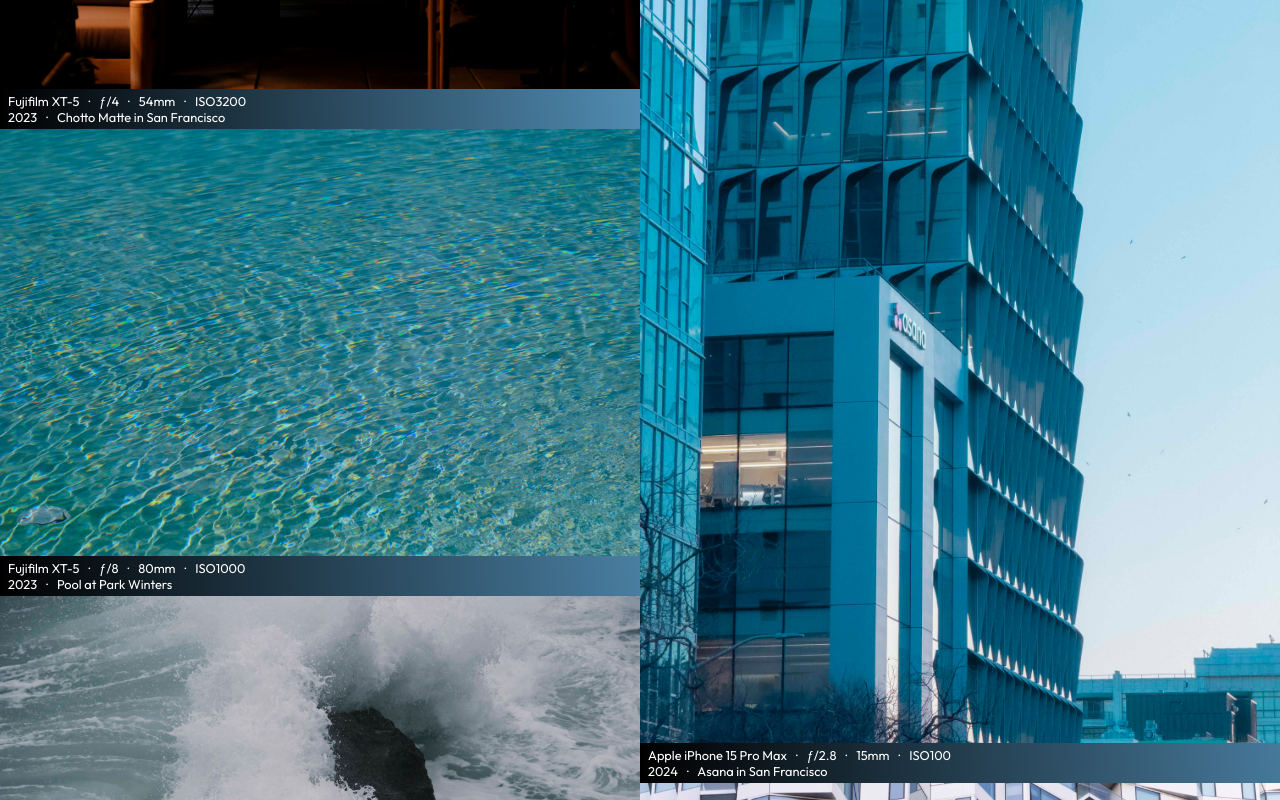
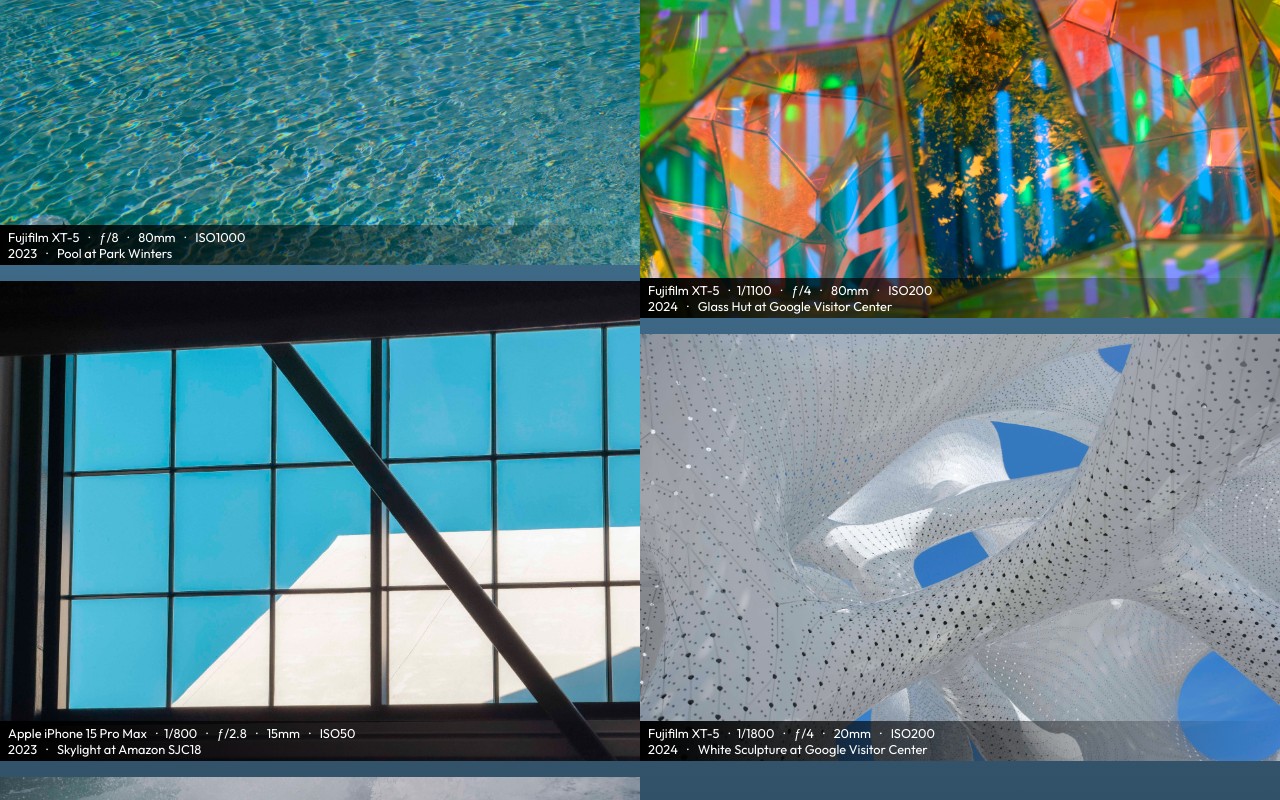
Before and after one commit to nathanialf/React-Portfolio, a Next.js app: page /photography in a window 1280 px wide. Shown: the part 1540-2340 px from the top of the page. Built offline with nearby package versions, Linux system fonts and the light colour scheme.

Commit message:
Adjust image details to be placed on the image. Photo details stored in json and read into page.

```diff
--- a/src/app/photography/page.tsx
+++ b/src/app/photography/page.tsx
@@ -1,5 +1,8 @@
 import { Metadata } from 'next'
+import { promises as fs } from 'fs';
+import DEFNFImage from '../../ui/DEFNFImage';
 import Image from 'next/image'
+
 
 import styles from '../../styles/Photography.module.css';
 
@@ -7,135 +10,21 @@ export const metadata: Metadata = {
   title: 'Photography'
 }
 
-const photos = [
-  {
-    source: '/photography/DSCF0126.jpg',
-    title: 'Tower at Park Winters',
-    year: '2023',
-    camera: 'Fujifilm XT-5',
-    fstop: '4',
-    focal: '80',
-    iso: '125',
-  },
-  {
-    source: '/photography/DSCF0128.jpg',
-    title: 'Pool Scene at Park Winters',
-    year: '2023',
-    camera: 'Fujifilm XT-5',
-    fstop: '4',
-    focal: '22',
-    iso: '125',
-  },
-  {
-    source: '/photography/_DSF0196.jpg',
-    title: 'Chotto Matte in San Francisco',
-    year: '2023',
-    camera: 'Fujifilm XT-5',
-    fstop: '4',
-    focal: '54',
-    iso: '3200',
-  },
-  {
-    source: '/photography/_DSF0570.jpg',
-    title: 'Pool at Park Winters',
-    year: '2023',
-    camera: 'Fujifilm XT-5',
-    fstop: '8',
-    focal: '80',
-    iso: '1000',
-  },
-  {
-    source: '/photography/_DSF0714.jpg',
-    title: 'Wave Crashing into Rock near Glass Beach',
-    year: '2024',
-    camera: 'Fujifilm XT-5',
-    fstop: '4',
-    focal: '80',
-    iso: '800',
-  },
-  {
-    source: '/photography/_DSF0716.jpg',
-    title: 'Wave near Glass Beach',
-    year: '2024',
-    camera: 'Fujifilm XT-5',
-    fstop: '4',
-    focal: '80',
-    iso: '800',
-  },
-  {
-    source: '/photography/_DSF0680.jpg',
-    title: 'Wave in the Distance near Glass Beach',
-    year: '2024',
-    camera: 'Fujifilm XT-5',
-    fstop: '5',
-    focal: '80',
-    iso: '800',
-  },
-  {
-    source: '/photography/IMG_0670.jpg',
-    title: 'South Park in San Francisco',
-    year: '2024',
-    camera: 'Apple iPhone 15 Pro Max',
-    fstop: '2.8',
-    focal: '15',
-    iso: '50',
-  },
-  {
-    source: '/photography/IMG_0685.jpg',
-    title: 'Asana in San Francisco',
-    year: '2024',
-    camera: 'Apple iPhone 15 Pro Max',
-    fstop: '2.8',
-    focal: '15',
-    iso: '100',
-  },
-  {
-    source: '/photography/IMG_0676.jpg',
-    title: 'MIRA in San Francisco',
-    year: '2024',
-    camera: 'Apple iPhone 15 Pro Max',
-    fstop: '2.8',
-    focal: '15',
-    iso: '50',
-  },
-  {
-    source: '/photography/IMG_0683.jpg',
-    title: '2nd and Clementina in San Francisco',
-    year: '2024',
-    camera: 'Apple iPhone 15 Pro Max',
-    fstop: '1.8',
-    focal: '6',
-    iso: '80',
-  },
-  {
-    source: '/photography/_DSF0726.jpg',
-    title: 'Glass Hut at Google Visitor Center',
-    year: '2024',
-    camera: 'Fujifilm XT-5',
-    fstop: '4',
-    focal: '80',
-    iso: '200',
-  },
-  {
-    source: '/photography/_DSF0737.jpg',
-    title: 'White Sculpture at Google Visitor Center',
-    year: '2024',
-    camera: 'Fujifilm XT-5',
-    fstop: '4',
-    focal: '20',
-    iso: '200',
-  },
-];
 
-const Photography = () => {
+export default async function Photography() {
+  const file = await fs.readFile(process.cwd() + '/src/app/photography/photos.json', 'utf-8');
+  const photos = JSON.parse(file);
+
   return (
     <div className={styles.container}>
-      <span className={styles.header}>DEFNF Photography</span>
+      <span className={styles.header}><DEFNFImage /> Photography</span>
       <span className={styles.sub_header}>I am not a photographer</span>
       <span className={styles.sub_sub_header}>Photographed by Nathanial Fine</span>
+
       <div className={styles.flex_container}>
         {photos.map(function(data) {
           return (
+            !data.hidden &&
             <div className={styles.image_container}>
               <Image
                 src={data.source}
@@ -146,7 +35,7 @@ const Photography = () => {
                 style={{ width: '100%', height: 'auto' }}
               />
               <div className={styles.image_details}>
-                <span className={styles.image_details_text}>{data.camera} &ensp;&#183;&ensp; &fnof;/{data.fstop} &ensp;&#183;&ensp; {data.focal}mm &ensp;&#183;&ensp; ISO{data.iso}</span>
+                <span className={styles.image_details_text}>{data.camera} {data.shutter && (<>&ensp;&#183;&ensp;{data.shutter}</>)} &ensp;&#183;&ensp; &fnof;/{data.fstop} &ensp;&#183;&ensp; {data.focal}mm &ensp;&#183;&ensp; ISO{data.iso}</span>
                 <span className={styles.image_details_text}>{data.year} &ensp;&#183;&ensp; {data.title}</span>
               </div>
             </div>
@@ -156,5 +45,3 @@ const Photography = () => {
     </div>
   )
 }
-
-export default Photography;
--- /dev/null
+++ b/src/app/photography/photos.json
@@ -0,0 +1,166 @@
+[
+  {
+    "source": "/photography/DSCF0126.jpg",
+    "title": "Tower at Park Winters",
+    "year": "2023",
+    "camera": "Fujifilm XT-5",
+    "fstop": "4",
+    "focal": "80",
+    "iso": "125",
+    "shutter": "1/125",
+    "hidden": true
+  },
+  {
+    "source": "/photography/DSCF0128.jpg",
+    "title": "Pool Scene at Park Winters",
+    "year": "2023",
+    "camera": "Fujifilm XT-5",
+    "fstop": "4",
+    "focal": "22",
+    "iso": "125",
+    "shutter": "1/500"
+  },
+  {
+    "source": "/images/darkmode/background.jpg",
+    "title": "Fountain at Sharon Park",
+    "year": "2023",
+    "camera": "Fujifilm XT-5",
+    "fstop": "4",
+    "focal": "80",
+    "iso": "6400",
+    "shutter": "1/60",
+    "hidden": true
+  },
+  {
+    "source": "/photography/_DSF0196.jpg",
+    "title": "Chotto Matte in San Francisco",
+    "year": "2023",
+    "camera": "Fujifilm XT-5",
+    "fstop": "4",
+    "focal": "54",
+    "iso": "3200",
+    "shutter": "1/30"
+  },
+  {
+    "source": "/photography/_DSF0570.jpg",
+    "title": "Pool at Park Winters",
+    "year": "2023",
+    "camera": "Fujifilm XT-5",
+    "fstop": "8",
+    "focal": "80",
+    "iso": "1000"
+  },
+  {
+    "source": "/photography/IMG_0371.jpg",
+    "title": "Skylight at Amazon SJC18",
+    "year": "2023",
+    "camera": "Apple iPhone 15 Pro Max",
+    "fstop": "2.8",
+    "focal": "15",
+    "iso": "50",
+    "shutter": "1/800"
+  },
+  {
+    "source": "/photography/_DSF0714.jpg",
+    "title": "Wave Crashing into Rock near Glass Beach",
+    "year": "2024",
+    "camera": "Fujifilm XT-5",
+    "fstop": "4",
+    "focal": "80",
+    "iso": "800"
+  },
+  {
+    "source": "/images/lightmode/background.jpg",
+    "title": "Wave Settling against Rocks near Glass Beach",
+    "year": "2024",
+    "camera": "Fujifilm XT-5",
+    "fstop": "4",
+    "focal": "74",
+    "iso": "800",
+    "shutter": "1/5800",
+    "hidden": true
+  },
+  {
+    "source": "/photography/_DSF0716.jpg",
+    "title": "Wave near Glass Beach",
+    "year": "2024",
+    "camera": "Fujifilm XT-5",
+    "fstop": "4",
+    "focal": "80",
+    "iso": "800"
+  },
+  {
+    "source": "/photography/_DSF0680.jpg",
+    "title": "Wave in the Distance near Glass Beach",
+    "year": "2024",
+    "camera": "Fujifilm XT-5",
+    "fstop": "5",
+    "focal": "80",
+    "iso": "800",
+    "shutter": "1/4400",
+    "hidden": true
+  },
+  {
+    "source": "/photography/IMG_0670.jpg",
+    "title": "South Park in San Francisco",
+    "year": "2024",
+    "camera": "Apple iPhone 15 Pro Max",
+    "fstop": "2.8",
+    "focal": "15",
+    "iso": "50",
+    "shutter": "1/1150",
+    "hidden": true
+  },
+  {
+    "source": "/photography/IMG_0685.jpg",
+    "title": "Asana in San Francisco",
+    "year": "2024",
+    "camera": "Apple iPhone 15 Pro Max",
+    "fstop": "2.8",
+    "focal": "15",
+    "iso": "100",
+    "shutter": "1/120",
+    "hidden": true
+  },
+  {
+    "source": "/photography/IMG_0676.jpg",
+    "title": "MIRA in San Francisco",
+    "year": "2024",
+    "camera": "Apple iPhone 15 Pro Max",
+    "fstop": "2.8",
+    "focal": "15",
+    "iso": "50",
+    "shutter": "1/170",
+    "hidden": true
+  },
+  {
+    "source": "/photography/IMG_0683.jpg",
+    "title": "2nd and Clementina in San Francisco",
+    "year": "2024",
+    "camera": "Apple iPhone 15 Pro Max",
+    "fstop": "1.8",
+    "focal": "6",
+    "iso": "80",
+    "shutter": "1/60"
+  },
+  {
+    "source": "/photography/_DSF0726.jpg",
+    "title": "Glass Hut at Google Visitor Center",
+    "year": "2024",
+    "camera": "Fujifilm XT-5",
+    "fstop": "4",
+    "focal": "80",
+    "iso": "200",
+    "shutter": "1/1100"
+  },
+  {
+    "source": "/photography/_DSF0737.jpg",
+    "title": "White Sculpture at Google Visitor Center",
+    "year": "2024",
+    "camera": "Fujifilm XT-5",
+    "fstop": "4",
+    "focal": "20",
+    "iso": "200",
+    "shutter": "1/1800"
+  }
+]
--- a/src/styles/Photography.module.css
+++ b/src/styles/Photography.module.css
@@ -8,10 +8,18 @@
 }
 
 .header {
-  display: block;
+  display: flex;
   font-size: 4rem;
   text-align: center;
-  padding-top: 4rem;
+  padding-top: 10rem;
+  align-items: center;
+  justify-content: center;
+}
+
+.header img {
+  display: inline-block;
+  margin-right: 1rem;
+  margin-top: 1rem;
 }
 
 .sub_header {
@@ -24,7 +32,7 @@
   display: block;
   text-align: center;
   font-size: 1em;
-  padding-bottom: 4rem;
+  padding-bottom: 10rem;
 }
 
 .flex_container {
@@ -37,6 +45,7 @@
 .image_container {
   display: inline-block;
   width: 100%;
+  margin-bottom: 1em;
 }
 
 .image_container img {
@@ -44,10 +53,12 @@
 }
 
 .image_details {
+  margin-top: -2.5em;
   background: linear-gradient(90deg, rgba(0,0,0,1) 0%, rgba(255,255,255,0) 100%);
   color: white;
   padding: .25em 0 .25em .5em;
   display: block;
+  position: relative;
 }
 
 .image_details_text {
@@ -55,7 +66,7 @@
   font-size: .8em;
 }
 
-/* Media query for smaller devices */
+/* Media query for medium devices */
 @media screen and (min-width: 768px) and (max-width: 1400px) {
   .image_container {
     display: block;
@@ -71,10 +82,13 @@
 
 /* Media query for smaller devices */
 @media screen and (max-width: 768px) {
+  .header {
+    display:inline-block;
+  }
+
   .image_container {
     display: block;
     width: 100%;
-    margin: 0rem 0rem 2rem 0rem;
   }
 
   .flex_container {
@@ -87,7 +101,7 @@
 /* Media query for if system preference is dark mode */
 @media (prefers-color-scheme: dark) {
   .container {
-    background: linear-gradient(180deg, rgba(0,0,0,1) 0%, rgba(22,68,126,1) 100%);
+    background: linear-gradient(180deg, rgba(13,34,56,1) 0%, rgba(34,155,222,1) 100%);
     background-color: black;
     color: white;
   }
```
Also changed, not shown: public/photography/IMG_0371.jpg (added), 1 other file (tests, documents, lock files or other folders).
